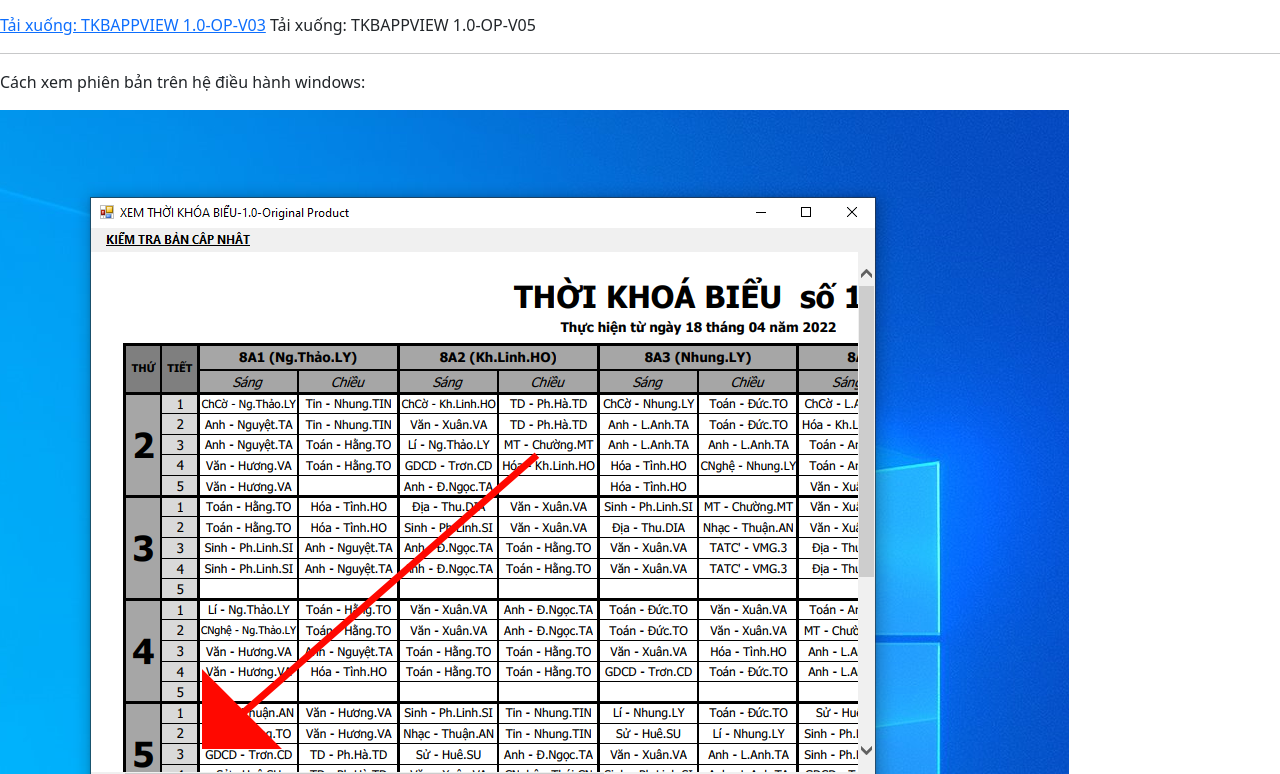
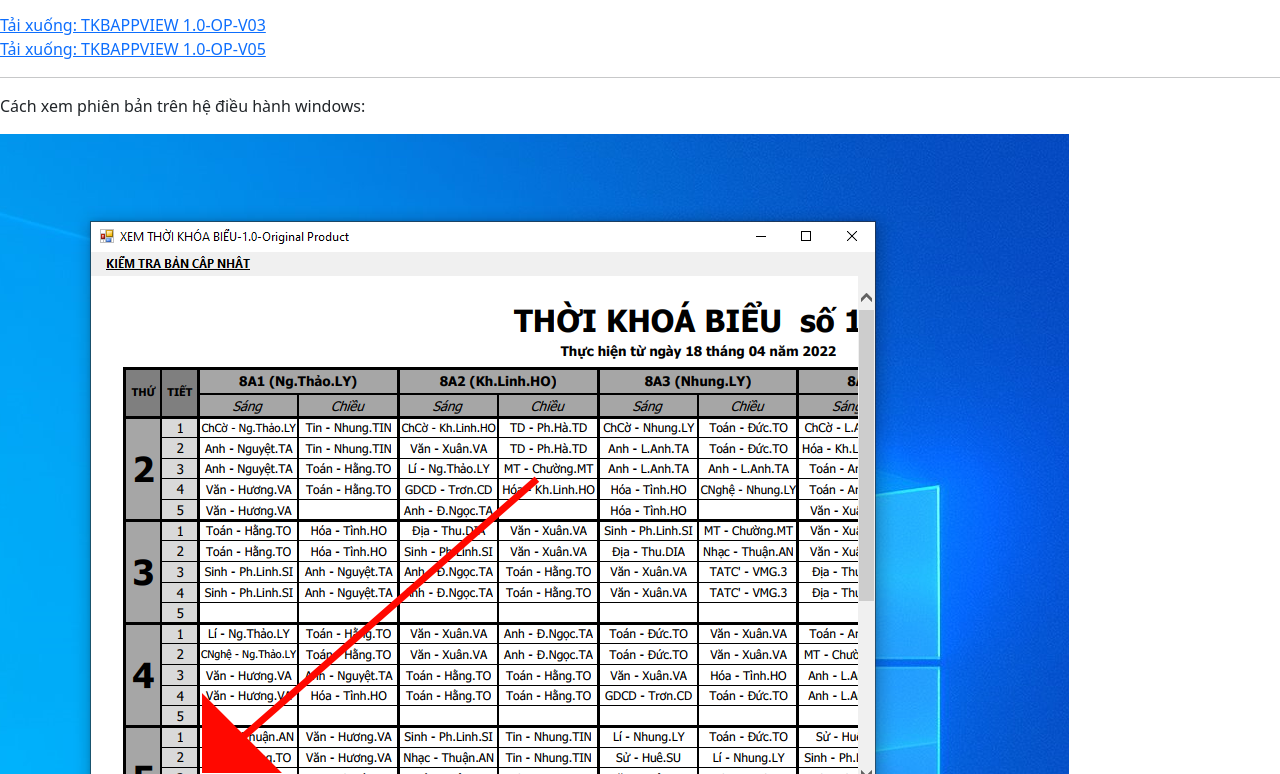
Before and after one commit to NguyenThanhHai-palat/9a3class, a plain HTML site: page data/user/tkbapp.html in a window 1280 px wide. Shown: the part 275-1049 px from the top of the page. Drawn offline with nearby package versions, Linux system fonts and the light colour scheme; a script that the page names is missing.

Commit message:
Update APP

```diff
--- a/data/user/tkbapp.html
+++ b/data/user/tkbapp.html
@@ -25,8 +25,8 @@
 <h1>ỨNG DỤNG XEM THỜI KHÓA BIỂU</h1>
 <div>
    <p>PHIÊN BẢN MỚI NHẤT: TKBAPPVIEW 1.0-OP-V03</p>
-   <a href="/data/setuptkbviewV03.exe">Tải xuống: TKBAPPVIEW 1.0-OP-V03</a>
-   <a>Tải xuống: TKBAPPVIEW 1.0-OP-V05</a>
+   <a href="/data/setuptkbviewV03.exe">Tải xuống: TKBAPPVIEW 1.0-OP-V03</a><br>
+   <a href="/data/setuptkbviewV05.exe">Tải xuống: TKBAPPVIEW 1.0-OP-V05</a>
    <hr>
    <p>Cách xem phiên bản trên hệ điều hành windows:</p>
    <img src="/data/help-1.png">
```
Also changed, not shown: 1 other file.
